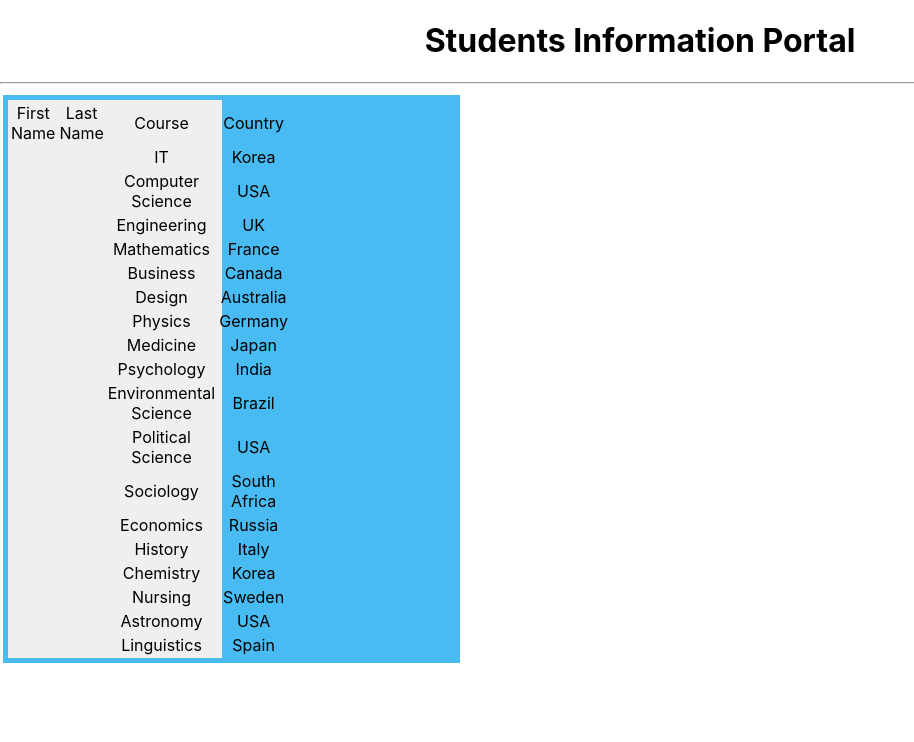
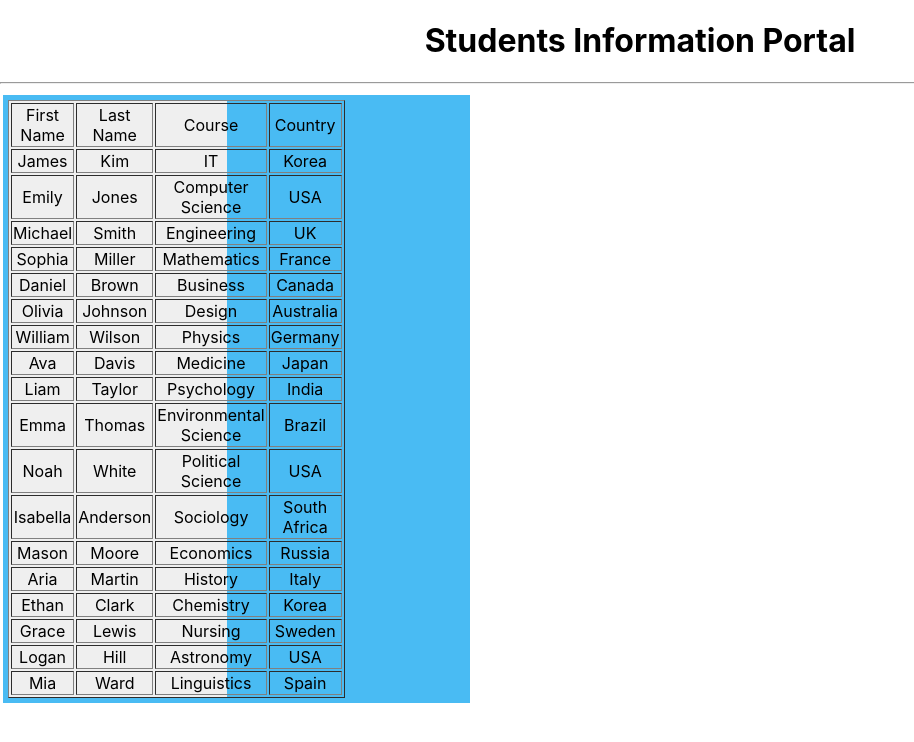
Before and after one commit to shanusen27/IT3133StudentInformationPortalProject, a React (Create React App) app in the folder studentapp/: page / in a window 1280 px wide. Shown: the top 742 px of the page, without its empty margins (0-914 px from the left). Built offline with nearby package versions, Linux system fonts and the light colour scheme.

Commit message:
fix some design issues

```diff
--- a/studentapp/src/components/StudentTable.js
+++ b/studentapp/src/components/StudentTable.js
@@ -4,7 +4,7 @@ export default function StudentTable(prosps){
     return(
         <div className="outerDiv">
             <div className="leftDiv">
-                <table>
+                <table border="1">
                     <thead>
                         <tr>
                             <td>First Name</td>
@@ -17,8 +17,8 @@ export default function StudentTable(prosps){
                         {
                             prosps.students.map( student=>
                                 <tr>
-                                    <td>{student.firstname}</td>
-                                    <td>{student.lastname}</td>
+                                    <td>{student.firstName}</td>
+                                    <td>{student.lastName}</td>
                                     <td>{student.course}</td>
                                     <td>{student.address.country}</td>
 
```
